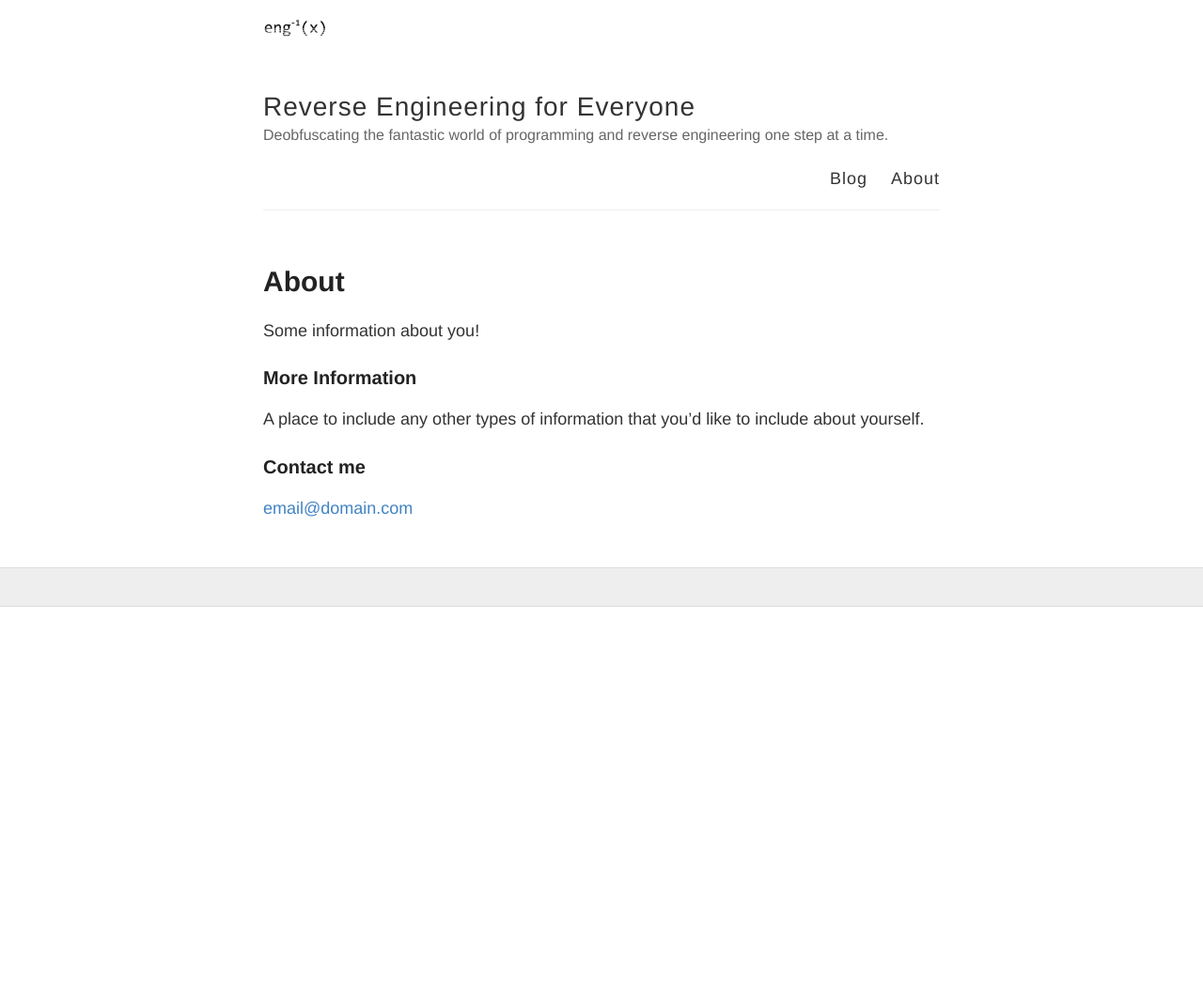
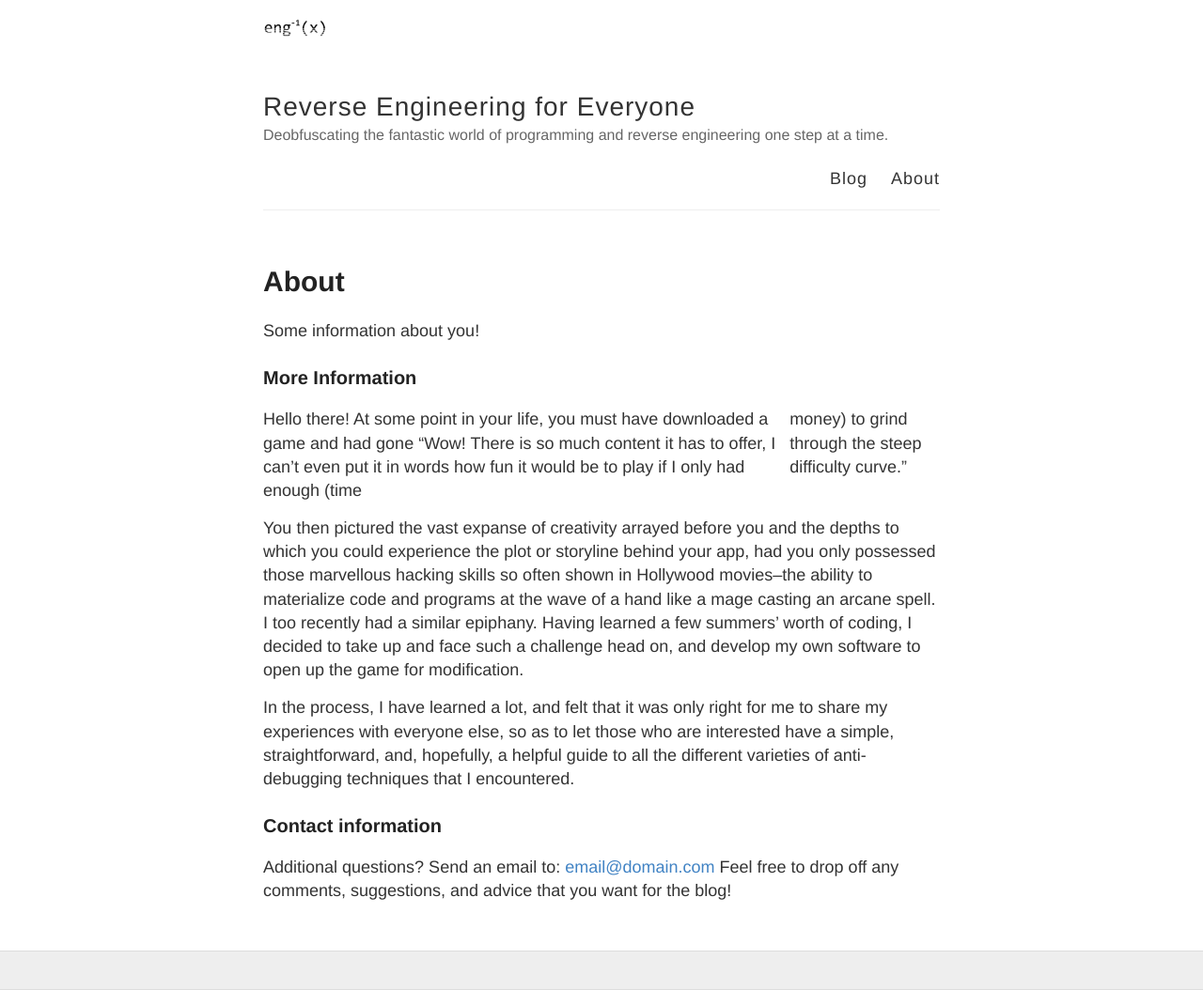
Before and after one commit to eng-1/eng-1.github.io, a Jekyll site: the page built from about.md, in a window 1280 px wide. Shown: the whole page at 94% size. Built offline with Jekyll 4.4.1, drawn with Linux system fonts in a browser that asks for light colours; before the commit the page ends 900 px from its top, so only the background shows below that.

Commit message:
Updated about file.

```diff
--- a/about.md
+++ b/about.md
@@ -8,8 +8,15 @@ Some information about you!
 
 ### More Information
 
-A place to include any other types of information that you'd like to include about yourself.
+Hello there! At some point in your life, you must have downloaded a game and had gone “Wow! There is so much content it has to offer, I can’t even put it in words how fun it would be to play if I only had enough (time || money) to grind through the steep difficulty curve."
 
-### Contact me
+You then pictured the vast expanse of creativity arrayed before you and the depths to which you could experience the plot or storyline behind your app, had you only possessed those marvellous hacking skills so often shown in Hollywood movies--the ability to materialize code and programs at the wave of a hand like a mage casting an arcane spell. I too recently had a similar epiphany. Having learned a few summers' worth of coding, I decided to take up and face such a challenge head on, and develop my own software to open up the game for modification.
 
+In the process, I have learned a lot, and felt that it was only right for me to share my experiences with everyone else, so as to let those who are interested have a simple, straightforward, and, hopefully, a helpful guide to all the different varieties of anti-debugging techniques that I encountered.
+
+
+### Contact information
+
+Additional questions? Send an email to:
 [email@domain.com](mailto:email@domain.com)
+Feel free to drop off any comments, suggestions, and advice that you want for the blog!
```
